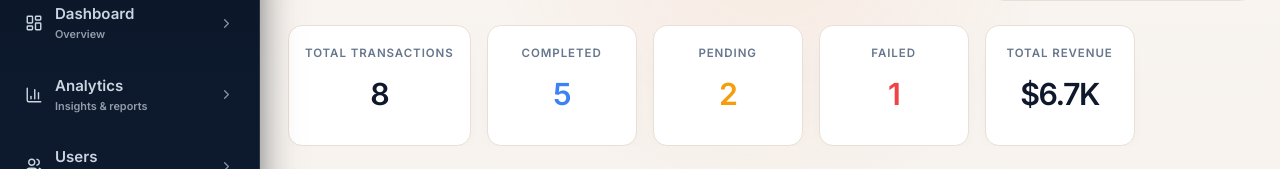
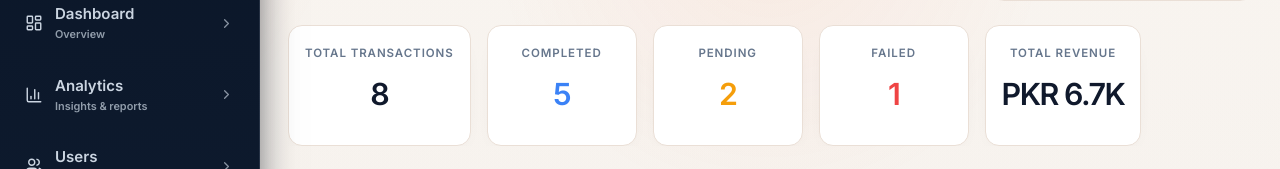
Before and after one commit to abdulbasit-25/zainaib-internship-task, a React (Vite) app in the folder task-4-enterprise-dashboard/: page /transactions in a window 1280 px wide. Shown: the part 145-314 px from the top of the page. Built offline with nearby package versions, Linux system fonts and the light colour scheme; sample sign-in values are in the browser's storage.

Commit message:
Update enterprise dashboard TransactionsPage.jsx

```diff
--- a/task-4-enterprise-dashboard/src/pages/TransactionsPage.jsx
+++ b/task-4-enterprise-dashboard/src/pages/TransactionsPage.jsx
@@ -93,7 +93,7 @@ export const TransactionsPage = () => {
           <div className="stat">
             <span className="stat-label">Total Revenue</span>
             <span className="stat-value">
-              ${(stats.revenue / 1000).toFixed(1)}K
+              PKR {(stats.revenue / 1000).toFixed(1)}K
             </span>
           </div>
         </div>
```
